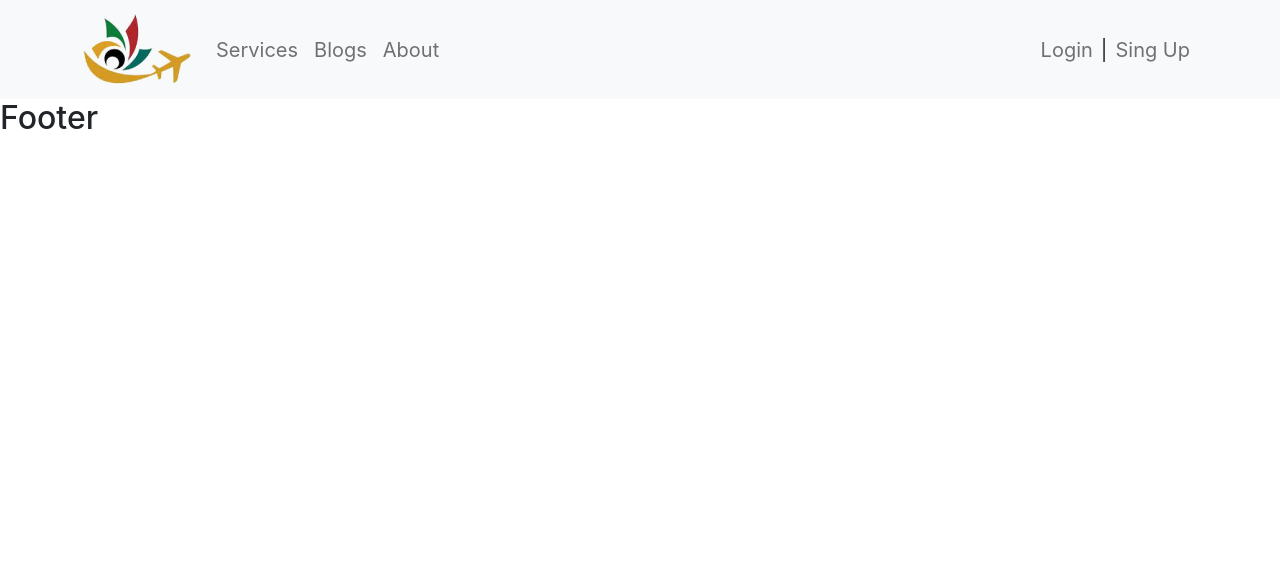
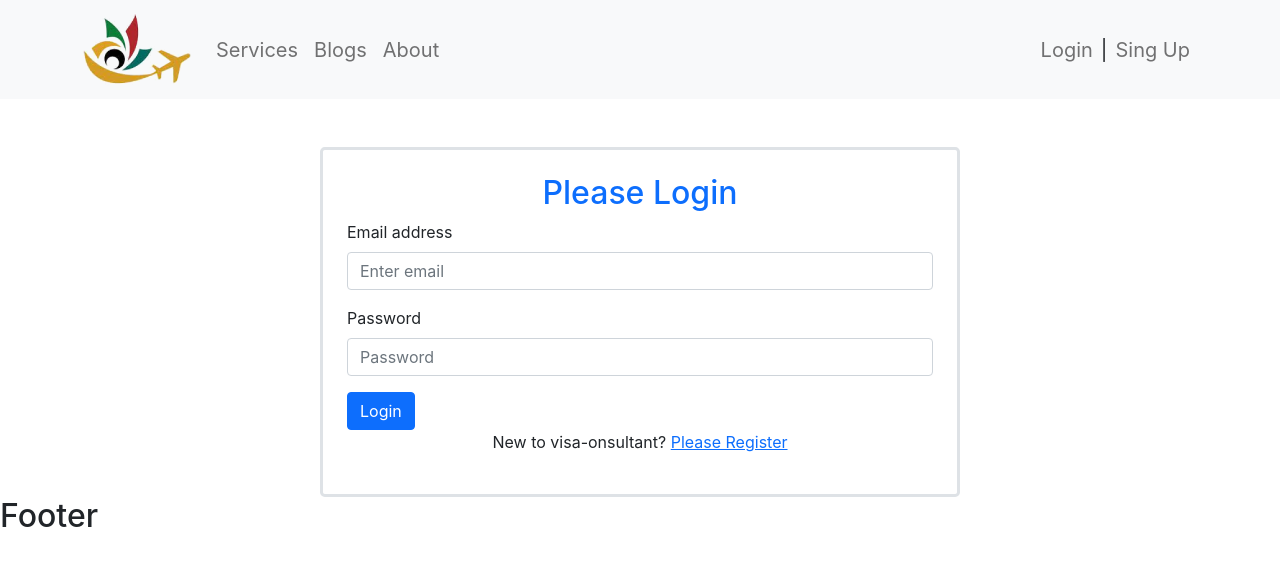
Before and after one commit to Ad-Ashik/immigration-visa, a React (Create React App) app: page /login in a window 1280 px wide. Shown: the top 566 px of the page. Built offline with nearby package versions, Linux system fonts and the light colour scheme; no server answers.

Commit message:
user login and logout successfully

```diff
--- a/src/App.js
+++ b/src/App.js
@@ -2,6 +2,7 @@ import { Route, Routes } from 'react-router-dom';
 import './App.css';
 import CheckOut from './Pages/CheckOut/CheckOut/CheckOut';
 import Home from './Pages/Home/Home/Home';
+import Login from './Pages/Login/Login/Login';
 import Register from './Pages/Login/Register/Register';
 import Footer from './Pages/Shared/Footer/Footer';
 import Header from './Pages/Shared/Header/Header';
@@ -13,7 +14,9 @@ function App() {
 
       <Routes>
         <Route path='/' element={<Home></Home>}></Route>
+        <Route path='/home' element={<Home></Home>}></Route>
         <Route path='/checkout/:checkoutId' element={<CheckOut></CheckOut>}></Route>
+        <Route path='/login' element={<Login></Login>}></Route>
         <Route path='/singup' element={<Register></Register>}></Route>
       </Routes>
 
--- /dev/null
+++ b/src/Pages/Login/Loading/Loading.js
@@ -0,0 +1,18 @@
+import React from 'react';
+
+const Loading = () => {
+    return (
+        <div class="text-center">
+            <div class="spinner-border text-primary" role="status">
+                <span class="visually-hidden">Loading...</span>
+                <div class="spinner-grow spinner-grow-sm" role="status">
+                    <span class="visually-hidden">Loading...</span>
+                </div>
+            </div>
+        </div>
+
+
+    );
+};
+
+export default Loading;
--- a/src/Pages/Login/Login/Login.js
+++ b/src/Pages/Login/Login/Login.js
@@ -1,9 +1,69 @@
 import React from 'react';
+import { Button, Form } from 'react-bootstrap';
+import { useSignInWithEmailAndPassword } from 'react-firebase-hooks/auth';
+import { Link, useNavigate } from 'react-router-dom';
+import auth from '../../../firebase.init';
 
 const Login = () => {
+    const [
+        signInWithEmailAndPassword,
+        user,
+        loading,
+        error,
+    ] = useSignInWithEmailAndPassword(auth);
+    const navigate = useNavigate();
+
+    if (user) {
+        navigate('/home')
+    }
+
+    let errorCheck, lodingCheck;
+    if (error) {
+        errorCheck = <p className='text-center text-danger'>Error: {error.message}</p>;
+    }
+    if (loading) {
+        lodingCheck = <div class="text-center">
+            <div class="spinner-border text-primary" role="status">
+                <span class="visually-hidden">Loading...</span>
+                <div class="spinner-grow spinner-grow-sm" role="status">
+                    <span class="visually-hidden">Loading...</span>
+                </div>
+            </div>
+        </div>
+    }
+
+    const formSubmit = e => {
+        e.preventDefault();
+        const email = e.target.email.value;
+        const password = e.target.password.value;
+
+        console.log(email, password);
+
+        signInWithEmailAndPassword(email, password);
+    }
     return (
-        <div>
-            <h2>Please Login</h2>
+        <div className='w-50 mx-auto border border-3 mt-5 p-4 rounded-3'>
+            <h2 className='text-primary text-center'>Please Login</h2>
+            <Form onSubmit={formSubmit}>
+                <Form.Group className="mb-3" controlId="formBasicEmail">
+                    <Form.Label>Email address</Form.Label>
+                    <Form.Control type="email" name="email" placeholder="Enter email" required />
+                </Form.Group>
+
+                <Form.Group className="mb-3" controlId="formBasicPassword">
+                    <Form.Label>Password</Form.Label>
+                    <Form.Control type="password" name="password" placeholder="Password" required />
+                </Form.Group>
+                <Button variant="primary" type="submit">
+                    Login
+                </Button>
+                {loading}
+                {errorCheck}
+                <p className='text-center'>New to visa-onsultant? <Link to="/singup" className='text-primary text-decoration-underline'>
+                    Please Register
+                </Link>
+                </p>
+            </Form>
         </div>
     );
 };
--- a/src/Pages/Login/Register/Register.js
+++ b/src/Pages/Login/Register/Register.js
@@ -1,19 +1,68 @@
 import React from 'react';
 import { Button, Form } from 'react-bootstrap';
+import { Link, useNavigate } from 'react-router-dom';
+import { useCreateUserWithEmailAndPassword } from 'react-firebase-hooks/auth';
+import auth from '../../../firebase.init';
+import Loading from '../Loading/Loading';
 
 const Register = () => {
+    const [
+        createUserWithEmailAndPassword,
+        user,
+        loading,
+        error,
+    ] = useCreateUserWithEmailAndPassword(auth);
+    const navigate = useNavigate();
+
+    if (user) {
+        navigate('/home')
+    }
+
+    let errorCheck, lodingCheck;
+    if (error) {
+        errorCheck = <p className='text-center text-danger'>Error: {error.message}</p>;
+    }
+    if (loading) {
+        lodingCheck = <div class="text-center">
+            <div class="spinner-border text-primary" role="status">
+                <span class="visually-hidden">Loading...</span>
+                <div class="spinner-grow spinner-grow-sm" role="status">
+                    <span class="visually-hidden">Loading...</span>
+                </div>
+            </div>
+        </div>
+    }
+
+    const formSubmit = e => {
+        e.preventDefault();
+        const name = e.target.name.value;
+        const email = e.target.email.value;
+        const password = e.target.password.value;
+
+        console.log(name, email, password);
+
+        createUserWithEmailAndPassword(email, password);
+    }
+
+
+
     return (
         <div className='w-50 mx-auto border border-3 mt-5 p-4 rounded-3'>
             <h2 className='text-primary text-center'>Please Register</h2>
-            <Form className=''>
+            <Form onSubmit={formSubmit}>
+                <Form.Group className="mb-3" controlId="formBasicName">
+                    <Form.Label>Name</Form.Label>
+                    <Form.Control type="name" name="name" placeholder="name" required />
+                </Form.Group>
+
                 <Form.Group className="mb-3" controlId="formBasicEmail">
                     <Form.Label>Email address</Form.Label>
-                    <Form.Control type="email" placeholder="Enter email" />
+                    <Form.Control type="email" name="email" placeholder="Enter email" required />
                 </Form.Group>
 
                 <Form.Group className="mb-3" controlId="formBasicPassword">
                     <Form.Label>Password</Form.Label>
-                    <Form.Control type="password" placeholder="Password" />
+                    <Form.Control type="password" name="password" placeholder="Password" required />
                 </Form.Group>
                 <Form.Group className="mb-3" controlId="formBasicCheckbox">
                     <Form.Check type="checkbox" label="Check me out" />
@@ -21,6 +70,12 @@ const Register = () => {
                 <Button variant="primary" type="submit">
                     Sing Up
                 </Button>
+                {lodingCheck}
+                {errorCheck}
+                <p className='text-center'>Already have an account? <Link to="/login" className='text-primary text-decoration-underline'>
+                    Please Login
+                </Link>
+                </p>
             </Form>
         </div>
     );
--- a/src/Pages/Shared/Header/Header.js
+++ b/src/Pages/Shared/Header/Header.js
@@ -1,9 +1,17 @@
+import { signOut } from 'firebase/auth';
 import React from 'react';
 import { Container, Nav, Navbar } from 'react-bootstrap';
+import { useAuthState } from 'react-firebase-hooks/auth';
 import { Link } from 'react-router-dom';
+import auth from '../../../firebase.init';
 import logo from '../../../images/logo.png';
 
 const Header = () => {
+    const [user] = useAuthState(auth);
+
+    const logout = () => {
+        signOut(auth);
+    }
     return (
         <Navbar collapseOnSelect expand="lg" sticky="top" bg="light" variant="light">
             <Container>
@@ -18,9 +26,21 @@ const Header = () => {
                         <Nav.Link as={Link} to="/about">About</Nav.Link>
                     </Nav>
                     <Nav className='fs-5'>
-                        <Nav.Link as={Link} to="/about">Login</Nav.Link>
-                        <span className='mt-2'>|</span>
-                        <Nav.Link as={Link} to="/singup">Sing Up</Nav.Link>
+                        {
+                            user ?
+                                <>
+                                    <p>{user.displayName}</p>
+                                    <Nav.Link as={Link} to="login" onClick={logout}>
+                                        Sing Out
+                                    </Nav.Link>
+                                </>
+                                :
+                                <>
+                                    <Nav.Link as={Link} to="/login">Login</Nav.Link>
+                                    <span className='mt-2'>|</span>
+                                    <Nav.Link as={Link} to="/singup">Sing Up</Nav.Link>
+                                </>
+                        }
                         {/* {
                             user ?
                                 <Nav.Link as={Link} to="login" onClick={singOut}>
```
